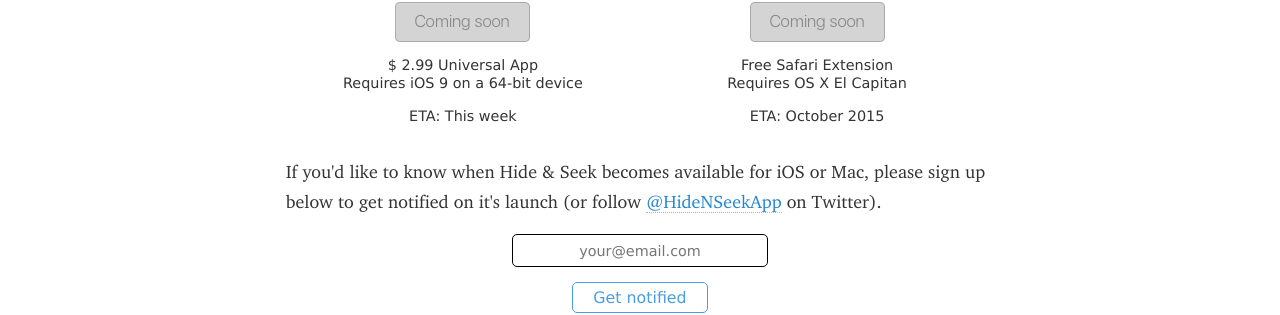
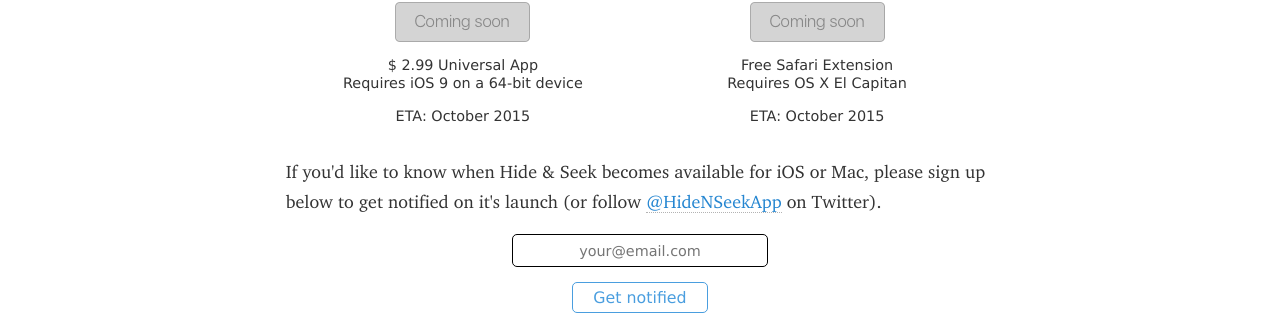
Before and after one commit to roop/roop.github.io, a Jekyll site: the page built from hideandseek/index.md, in a window 1280 px wide. Shown: the part 1615-1930 px from the top of the page. Built offline with Jekyll 4.4.1, drawn with Linux system fonts in a browser that asks for light colours; some web fonts are replaced.

Commit message:
Change Hide & Seek iOS ETA to Oct 2015

```diff
--- a/hideandseek/index.md
+++ b/hideandseek/index.md
@@ -71,7 +71,7 @@
     src="coming_soon_badge.png" /></p>
    <p>$ 2.99 Universal App<br/>
   Requires iOS 9 on a 64-bit device</p>
-  <p>ETA: This week</p>
+  <p>ETA: October 2015</p>
   </div>
   </div>
 </div>
```
